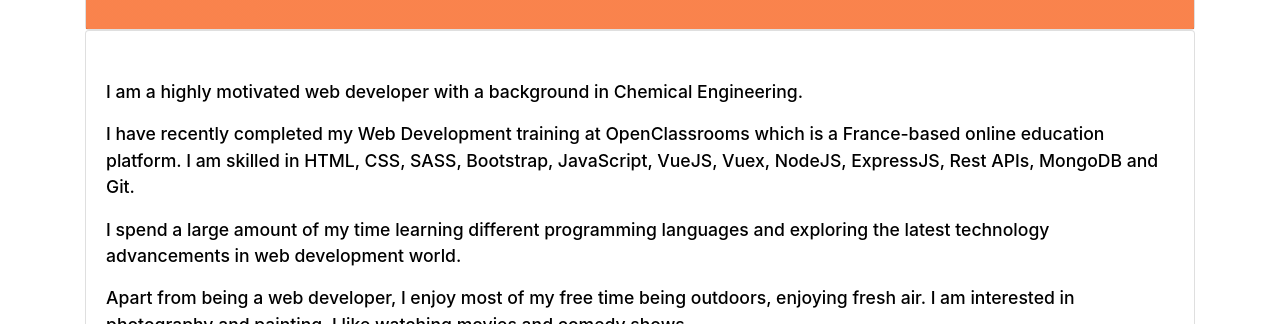
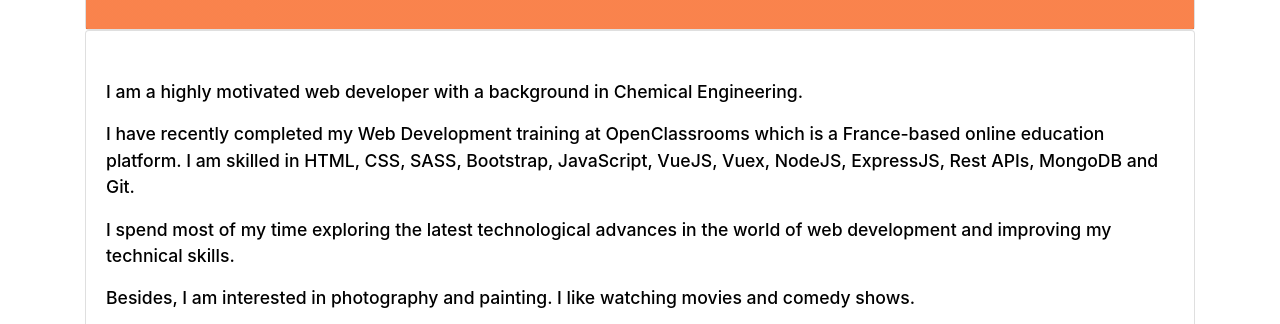
Before and after one commit to GulcanC/portfolio-gc, a website: page dist/index.html in a window 1280 px wide. Shown: the part 628-952 px from the top of the page. Drawn offline with nearby package versions, Linux system fonts and the light colour scheme; some packages are replaced by stand-ins of ours; a script that the page names is missing.

Commit message:
change abouts.

```diff
--- a/dist/index.html
+++ b/dist/index.html
@@ -157,13 +157,11 @@
         </p>
 
         <p class="lead text-about">
-          I spend a large amount of my time learning different programming languages and exploring the latest
-          technology advancements in web development world.
+         I spend most of my time exploring the latest technological advances in the world of web development and improving my technical skills.
         </p>
 
         <p class="lead text-about">
-          Apart from being a web developer, I enjoy most of my free time being outdoors, enjoying fresh air.
-          I am interested in photography and painting. I like watching movies and comedy shows.
+          Besides, I am interested in photography and painting. I like watching movies and comedy shows.
         </p>
 
       </div>
```
